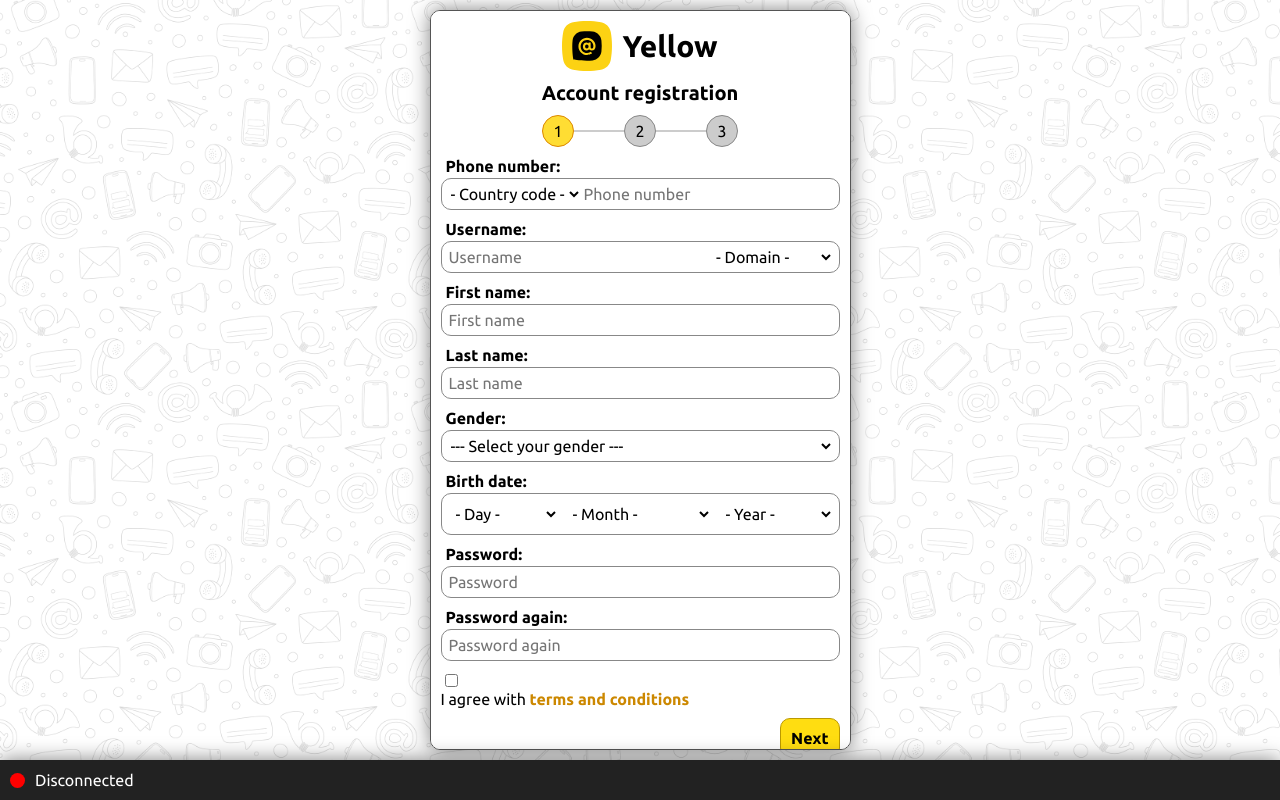
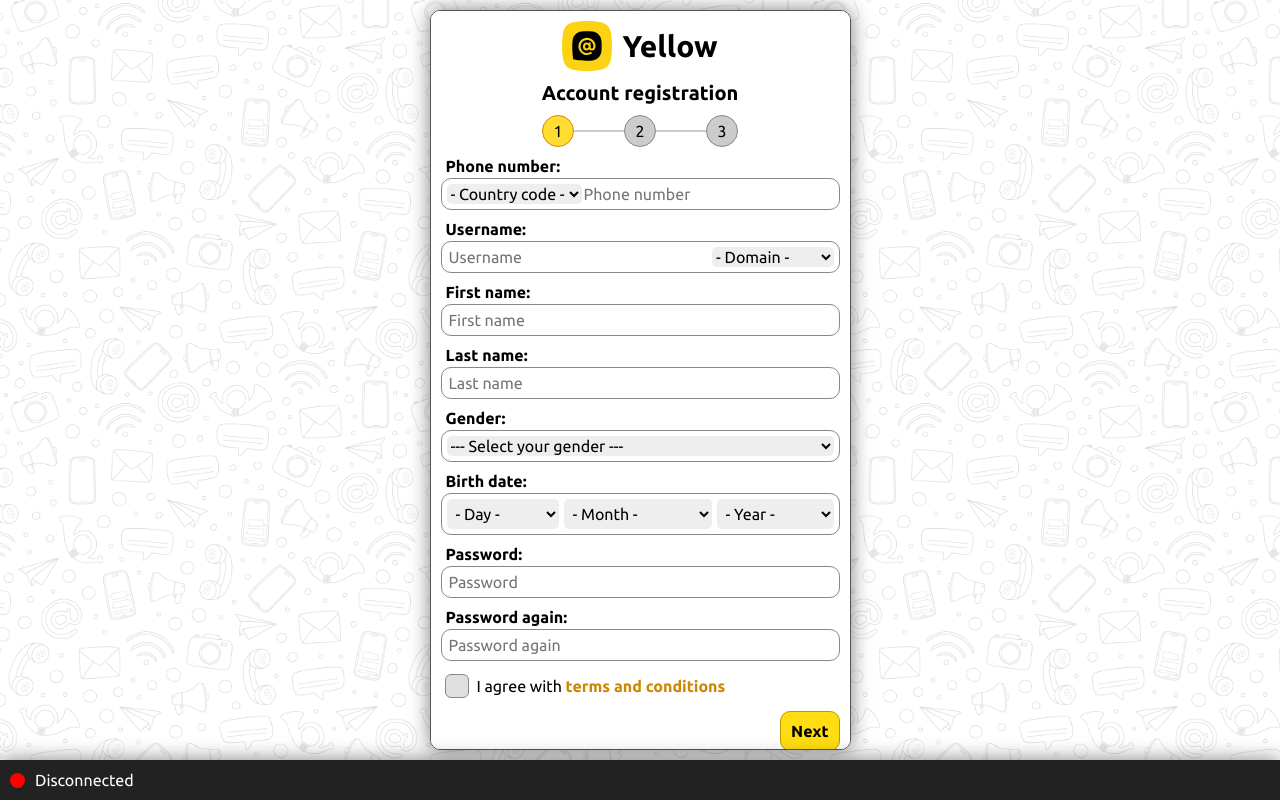
Before and after one commit to libersoft-org/yellow-registration, a SvelteKit app: page / in a window 1280 px wide. Built offline with nearby package versions, Linux system fonts and the light colour scheme.

Commit message:
Fix checkmark

```diff
--- a/src/components/datepicker.svelte
+++ b/src/components/datepicker.svelte
@@ -36,7 +36,8 @@
   border: 0;
   font-family: inherit;
   font-size: inherit;
-  background-color: #fff;
+  border-radius: 5px;
+  background-color: #eee;
   cursor: pointer;
  }
 </style>
--- a/src/wizard/step1.svelte
+++ b/src/wizard/step1.svelte
@@ -54,7 +54,37 @@
  }
 
  select {
+  border-radius: 5px;
+  background-color: #eee;
   cursor: pointer;
+ }
+
+ .check {
+  display: flex;
+  align-items: center;
+  gap: 5px;
+ }
+
+ .check input {
+  appearance: none;
+  display: flex;
+  align-items: center;
+  justify-content: center;
+  width: 24px;
+  height: 24px;
+  border-radius: 6px;
+  border: 1px solid #888;
+  background-color: #e0e0e0;
+  cursor: pointer;
+ }
+
+ .check input:checked {
+  background-color: #fd1;
+ }
+
+ .check input:checked::after {
+  content: '✔';
+  font-size: 16px;
  }
 </style>
 
@@ -99,9 +129,9 @@
  <Field label="Password again">
   <input type="text" placeholder="Password again" />
  </Field>
- <label>
-  <input name="terms" type="checkbox" bind:checked={terms} />
-  I agree with <Link text="terms and conditions" on:click={clickTerms} />
- </label>
+ <div class="check">
+  <div><input type="checkbox" bind:checked={terms} /></div>
+  <div>I agree with <Link text="terms and conditions" on:click={clickTerms} /></div>
+ </div>
 </div>
 <Modal title="Terms and conditions" body={ModalTerms} bind:show={showModalTerms} />
--- a/src/wizard/step2.svelte
+++ b/src/wizard/step2.svelte
@@ -1,7 +1,5 @@
 <script>
  import Field from '../components/form-field.svelte';
- //import Link from '../components/link.svelte';
- //import Button from '../components/button.svelte';
 </script>
 
 <style>
```
